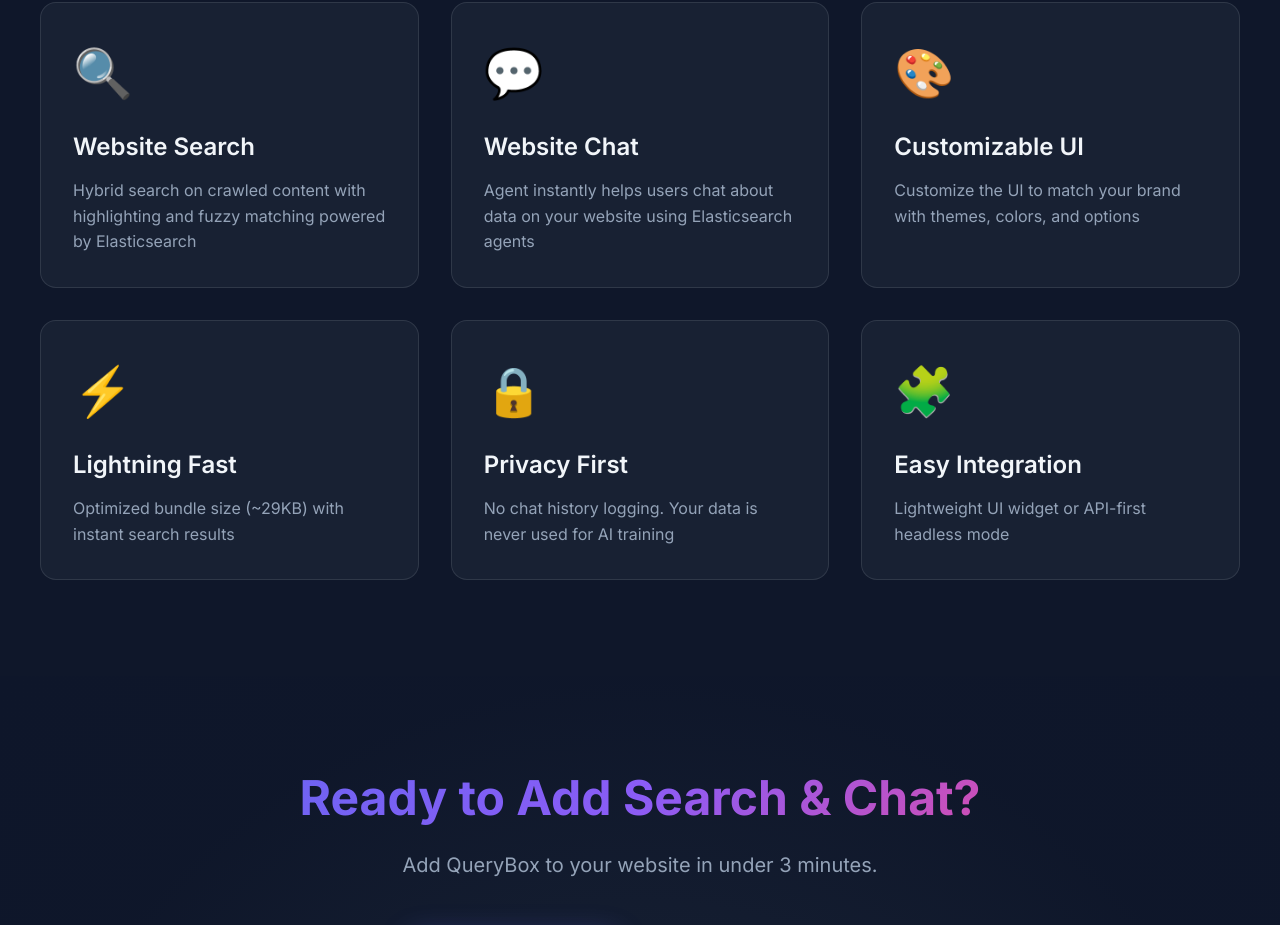
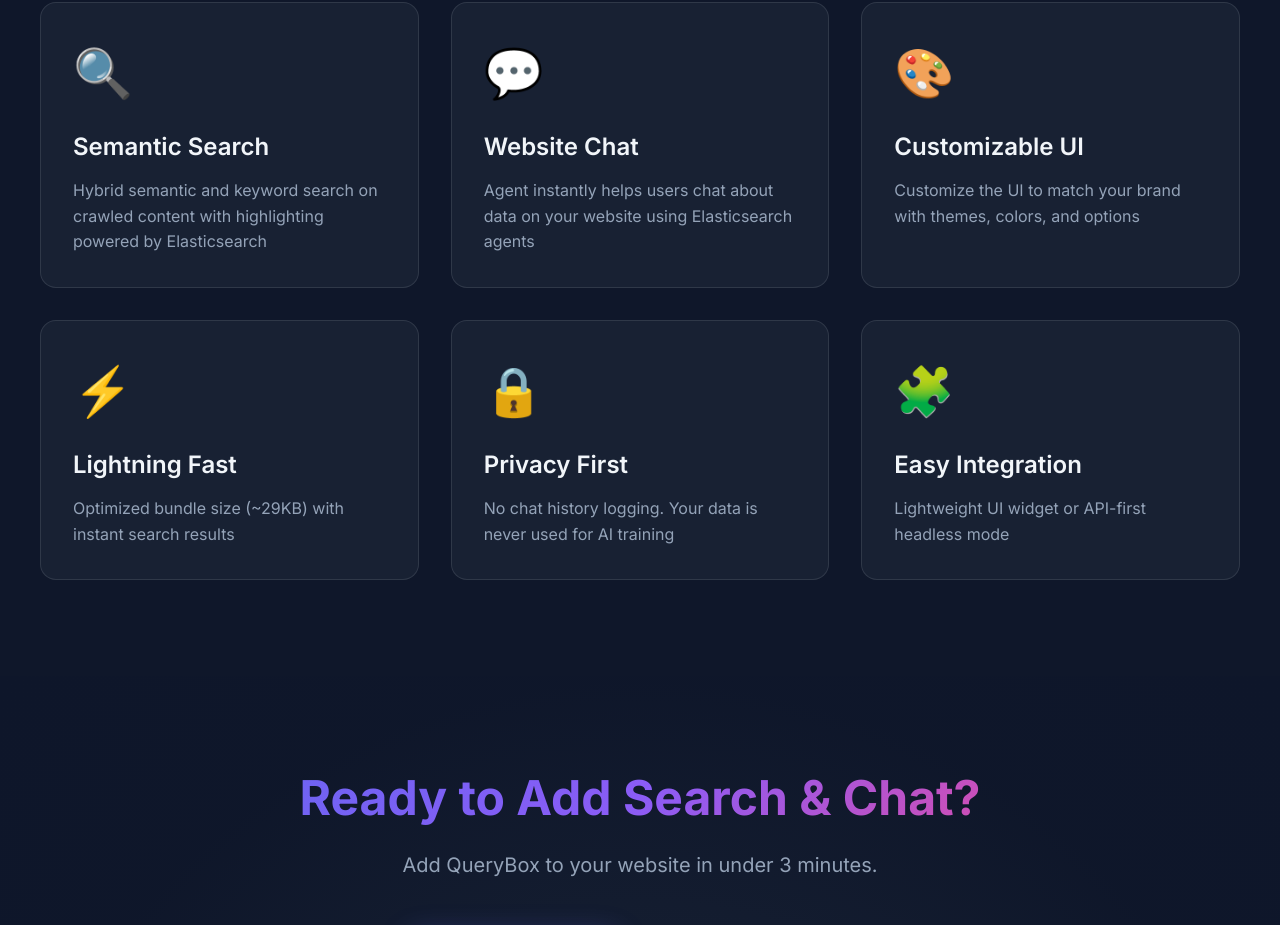
Before and after one commit to jedrazb/querybox, a Next.js app in the folder packages/app/: page / in a window 1280 px wide. Shown: the part 1940-2865 px from the top of the page. Built offline with nearby package versions, Linux system fonts and the light colour scheme.

Commit message:
Update features

```diff
--- a/packages/app/src/components/Features.tsx
+++ b/packages/app/src/components/Features.tsx
@@ -3,9 +3,9 @@
 const features = [
   {
     icon: "🔍",
-    title: "Website Search",
+    title: "Semantic Search",
     description:
-      "Hybrid search on crawled content with highlighting and fuzzy matching powered by Elasticsearch",
+      "Hybrid semantic and keyword search on crawled content with highlighting powered by Elasticsearch",
   },
   {
     icon: "💬",
```
